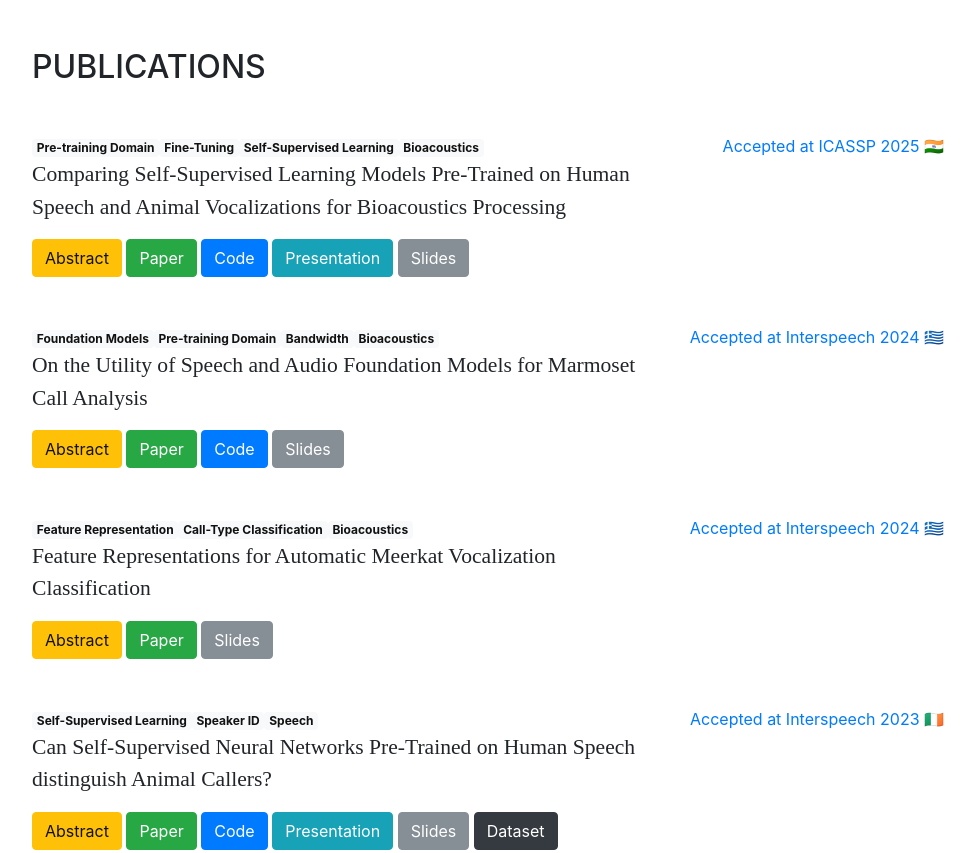
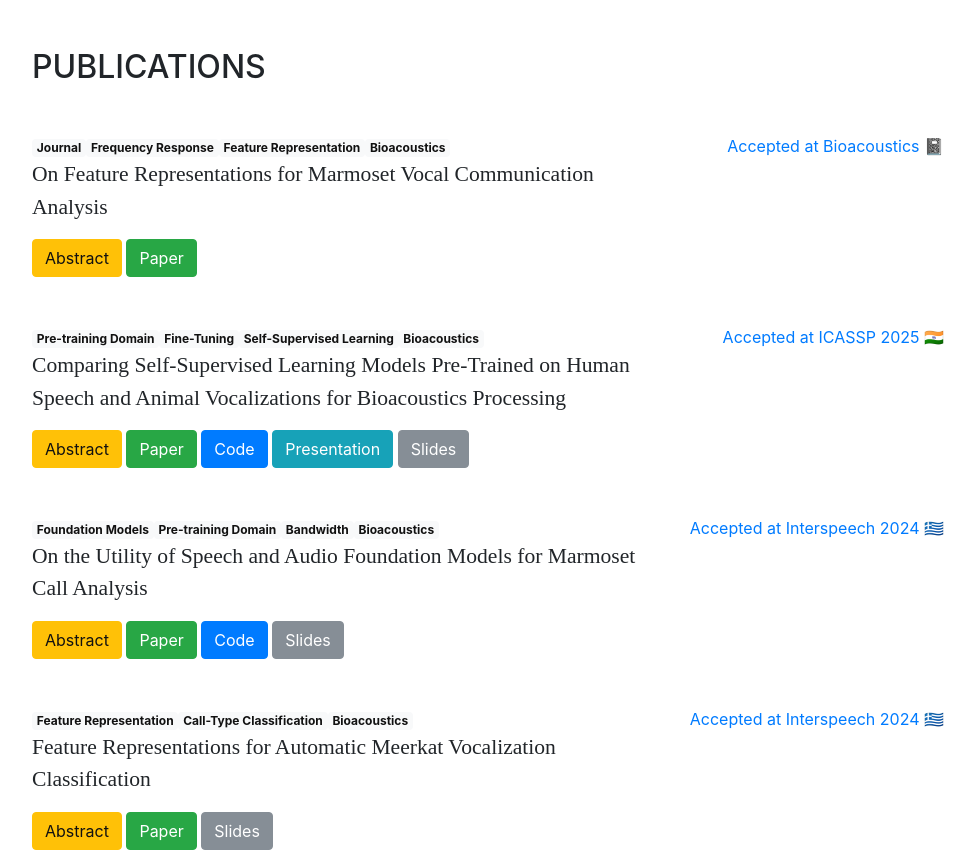
Before and after one commit to EklavyaFCB/eklavyafcb.github.io, a website with bundled scripts: page index.html in a window 1280 px wide. Shown: the part 800-1653 px from the top of the page, without its empty margins (288-1263 px from the left). Built offline with nearby package versions, Linux system fonts and the light colour scheme; files whose address does not match are found by name; a web font is replaced by a local one.

Commit message:
notebook

```diff
--- a/index.html
+++ b/index.html
@@ -142,6 +142,33 @@
 			<section class="resume-section p-3 p-lg-5 d-flex flex-column" id="publications">
 			<div class="my-auto">
 			  <h2 class="mb-5">Publications</h2>
+
+			  <div class="resume-item d-flex flex-column flex-md-row mb-5">
+				<div class="resume-content mr-auto">
+				  <span class="badge badge badge-light">Journal</span><span class="badge badge badge-light">Frequency Response</span><span class="badge badge badge-light">Feature Representation</span><span class="badge badge badge-light">Bioacoustics</span>
+				  <!-- <h3 class="mb-0">On the Utility of Speech and Audio Foundation Models for Marmoset Call Analysis</h3> -->
+				  <div class="subheading mb-3">On Feature Representations for Marmoset Vocal Communication Analysis</div>
+					<a class="btn btn-warning" data-toggle="collapse" href="#collapseBJ" role="button" aria-expanded="false" aria-controls="collapseBJ">
+					  Abstract
+					</a>
+				  <div class="collapse" id="collapseBJ">
+					<div class="card card-body">
+						<b>Authors: Eklavya Sarkar, Mathew Magimai-Doss.</b>
+						The acoustic analysis of marmoset (Callithrix jacchus) vocalizations is often used to understand the evolutionary origins of human language. Currently, the analysis is largely carried out in a manual or semi-manual manner. Thus, there is a need to develop automatic call analysis methods. In that direction, research has been limited to the development of analysis methods with small amounts of data or for specific scenarios. Furthermore, there is lack of prior knowledge about what type of information is relevant for different call analysis tasks. To address these issues, as a first step, this paper explores different feature representation methods, namely, HCTSA-based hand-crafted features Catch22, pre-trained self supervised learning (SSL) based features extracted from neural networks trained on human speech and end-to-end acoustic modeling for call-type classification, caller identification and caller sex identification. Through an investigation on three different marmoset call datasets, we demonstrate that SSL-based feature representations and end-to-end acoustic modeling tend to lead to better systems than Catch22 features for call-type and caller classification. Furthermore, we also highlight the impact of signal bandwidth on the obtained task performances.
+					</div>
+				  </div>
+				<button type="button" class="btn btn-success"><a target="_blank" style="color:white" href="https://papers.ssrn.com/sol3/papers.cfm?abstract_id=5003381">Paper</a></button>
+				<!-- <button type="button" class="btn btn-primary btn-xs"><a target="_blank" style="color:white" href="">Code</a></button> -->
+				<!-- <button type="button" class="btn btn-danger btn-xs"><a target="_blank" style="color:white" href="">Poster</a></button> -->
+				<!-- <button type="button" class="btn btn-info btn-xs"><a target="_blank" style="color:white" href="https://youtu.be/w2lcpwUDY-U">Presentation</a></button> -->
+				<!-- <button type="button" class="btn btn-secondary btn-xs"><a target="_blank" style="color:white" href="docs/Sarkar_ICASSP_2025_Presentation.pdf">Slides</a></button> -->
+				</div>
+				<div class="resume-date text-md-right">
+				  <span class="text-primary">Accepted at Bioacoustics &#128211;</span>
+				  <br><br>
+				  <!-- <img src="img/idiaplogo.jpeg" class="img-thumbnail" width="100" height="100"> -->
+				</div>
+			  </div>
 
 			  <div class="resume-item d-flex flex-column flex-md-row mb-5">
 				<div class="resume-content mr-auto">
```
